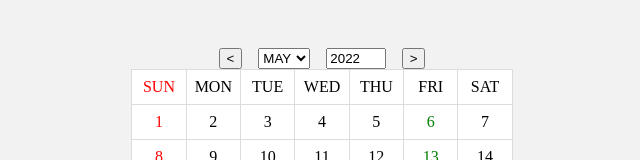
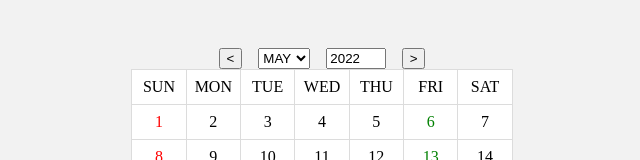
Before and after one commit to RHOOPH/frontend, a React (Create React App) app in the folder ReactJS/: page /#/calendar in a window 1280 px wide. Shown: the part 139-299 px from the top of the page, without its empty margins (318-958 px from the left). Built offline with nearby package versions, Linux system fonts and the light colour scheme.

Commit message:
only days are now colored,not label

```diff
--- a/ReactJS/src/Projects/Calendar/index.js
+++ b/ReactJS/src/Projects/Calendar/index.js
@@ -18,7 +18,7 @@ const Item = styled.span`
   text-align: center;
   padding: 0.5rem;
   background-color: white;
-  &:nth-child(7n + 1) {
+  &:nth-child(7n + 8) {
     color: red;
   }
   &:nth-child(7n + 13) {
```
